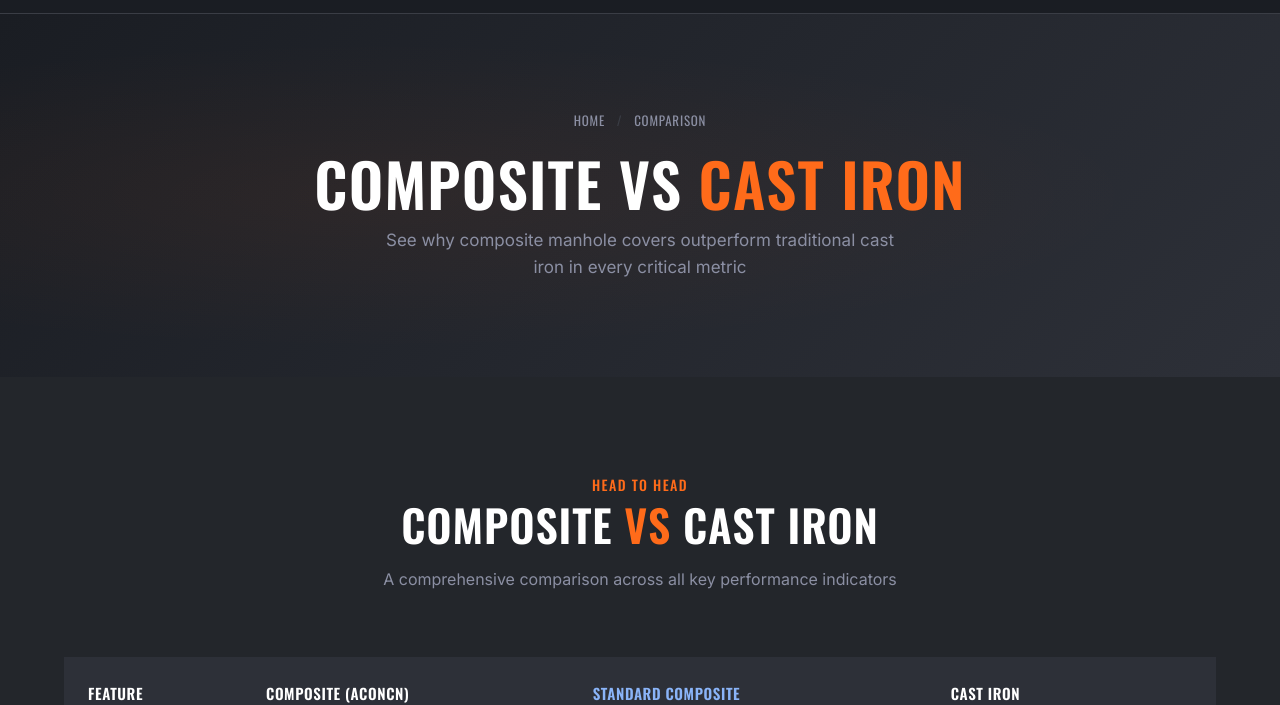
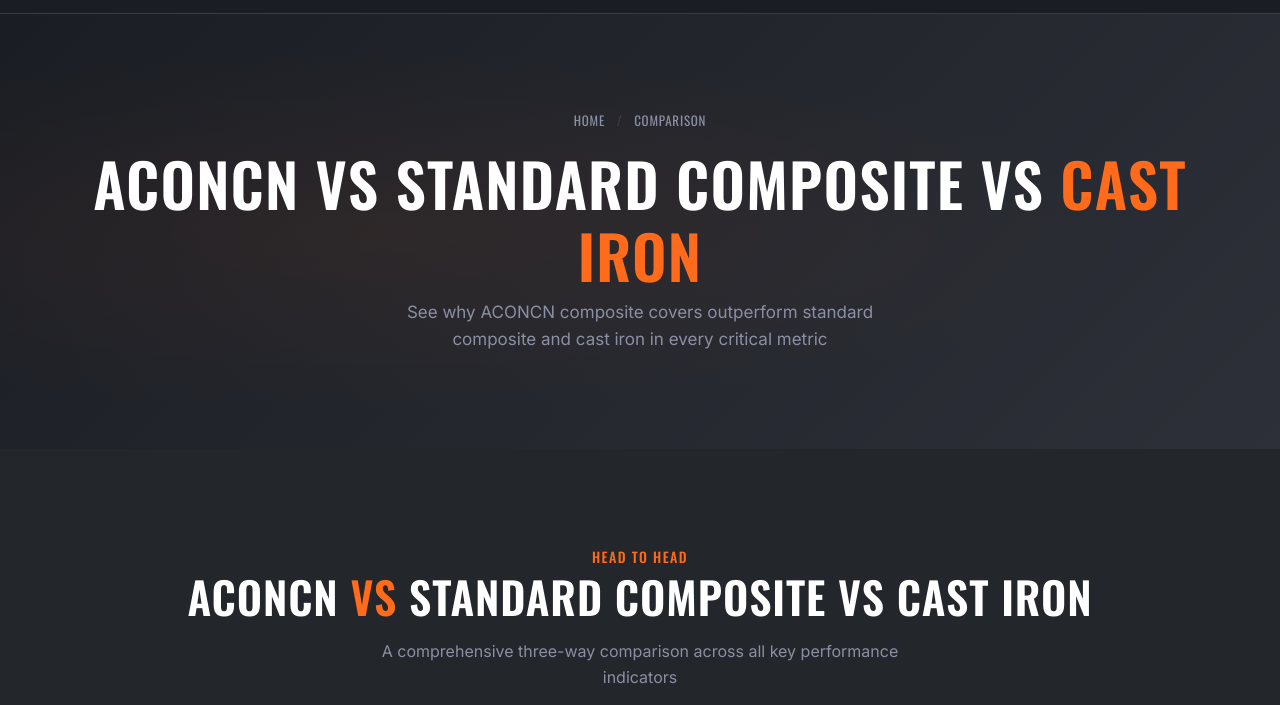
Before and after one commit to fanweida99-cmd/aconcn-website, a website: page comparison.html in a window 1280 px wide. Shown: the part 97-802 px from the top of the page. Drawn offline with Linux system fonts and the light colour scheme; no server answers.

Commit message:
feat: 对比分析栏三方标题 + 中英双语翻译

```diff
--- a/assets/js/i18n.js
+++ b/assets/js/i18n.js
@@ -193,11 +193,11 @@ const i18nData = {
         },
         // Comparison page
         comparison: {
-            pageTitle: 'Composite vs <span>Cast Iron</span>',
-            pageSubtitle: 'See why composite manhole covers outperform traditional cast iron in every critical metric',
+            pageTitle: 'ACONCN vs Standard Composite vs <span>Cast Iron</span>',
+            pageSubtitle: 'See why ACONCN composite covers outperform standard composite and cast iron in every critical metric',
             headerLabel: 'Head to Head',
-            headerTitle: 'Composite <span class="text-accent">vs</span> Cast Iron',
-            headerDesc: 'A comprehensive comparison across all key performance indicators',
+            headerTitle: 'ACONCN <span class="text-accent">vs</span> Standard Composite vs Cast Iron',
+            headerDesc: 'A comprehensive three-way comparison across all key performance indicators',
             tableFeature: 'Feature',
             tableComposite: 'Composite (ACONCN)',
             tableStandardComposite: 'Standard Composite',
@@ -480,11 +480,19 @@ const i18nData = {
         },
         // Comparison page
         comparison: {
-            pageTitle: '复合材料 vs <span>铸铁</span>',
-            pageSubtitle: '了解复合材料井盖如何在每个关键指标上超越传统铸铁井盖',
+            pageTitle: 'ACONCN vs 普通复合 vs <span>铸铁</span>',
+            pageSubtitle: '了解 ACONCN 复合井盖如何在每个关键指标上超越普通复合与铸铁井盖',
             headerLabel: '正面较量',
-            headerTitle: '复合材料 <span class="text-accent">vs</span> 铸铁',
-            headerDesc: '全面对比所有关键性能指标',
+            headerTitle: 'ACONCN <span class="text-accent">vs</span> 普通复合 vs 铸铁',
+            headerDesc: '三方全面对比所有关键性能指标',
+            rows: {
+                'Weight': { feature: '重量', composite: '轻 70% — D400 约 35 kg', standard_composite: '比铸铁轻 — D400 约 55 kg', cast_iron: '沉重 — D400 约 120 kg' },
+                'Corrosion Resistance': { feature: '耐腐蚀性', composite: '极佳 — 零腐蚀，耐化学品', standard_composite: '中等 — 抗锈但耐 UV/化学品差', cast_iron: '差 — 会生锈，需涂层' },
+                'Anti-Theft': { feature: '防盗性', composite: '无回收价值 — 天然防盗', standard_composite: '回收价值低，但劣质盖易被破坏', cast_iron: '回收价值高 — 常被盗' },
+                'Lifespan': { feature: '使用寿命', composite: '30+ 年，几乎无需维护', standard_composite: '15–20 年，因厂家而异', cast_iron: '10–15 年后腐蚀损坏' },
+                'Installation': { feature: '安装便捷性', composite: '2 人即可，无需重型机械', standard_composite: '2 人可装，但更重、更费力', cast_iron: '需吊车或起重设备' },
+                'Cost Over Lifetime': { feature: '全生命周期成本', composite: 'TCO 更低 — 无需更换维护', standard_composite: 'TCO 中等 — 偶尔需更换', cast_iron: 'TCO 更高 — 需频繁更换' }
+            },
             tableFeature: '特性',
             tableComposite: '复合材料（ACONCN）',
             tableStandardComposite: '普通复合井盖',
@@ -626,6 +634,11 @@ function applyTranslations() {
 
     // Update lang switcher buttons in nav
     updateLangSwitcher();
+
+    // 重新渲染动态内容（对比表格等，随语言切换）
+    if (typeof renderComparisons === 'function' && window.siteData && window.siteData.comparisons) {
+        renderComparisons(window.siteData.comparisons);
+    }
 }
 
 function updateLangSwitcher() {
--- a/assets/js/site-data.js
+++ b/assets/js/site-data.js
@@ -802,15 +802,25 @@ function renderComparisons(comparisons) {
   var tbody = table.querySelector('tbody');
   if (!tbody) return;
 
+  // 中文翻译映射（i18nData[lang].comparison.rows）；英文直接用数据库值
+  var lang = (typeof currentLang !== 'undefined') ? currentLang : 'en';
+  var rowMap = (typeof i18nData !== 'undefined' && i18nData[lang] && i18nData[lang].comparison && i18nData[lang].comparison.rows) || {};
+
   tbody.innerHTML = '';
   comparisons.forEach(function(item) {
-    var tr = document.createElement('tr');
-    tr.innerHTML =
-      '<td style="font-weight:600;color:var(--color-white)">' + escapeHtml(item.feature) + '</td>' +
-      '<td style="color:var(--color-accent)">' + escapeHtml(item.composite) + '</td>' +
-      '<td style="color:#8ab4f8">' + escapeHtml(item.standard_composite || '—') + '</td>' +
-      '<td style="color:var(--color-text-muted)">' + escapeHtml(item.cast_iron) + '</td>';
-    tbody.appendChild(tr);
+    var tr = rowMap[item.feature] || null;
+    var feature = tr ? tr.feature : item.feature;
+    var composite = tr ? tr.composite : item.composite;
+    var standard = tr ? tr.standard_composite : item.standard_composite;
+    var castIron = tr ? tr.cast_iron : item.cast_iron;
+
+    var row = document.createElement('tr');
+    row.innerHTML =
+      '<td style="font-weight:600;color:var(--color-white)">' + escapeHtml(feature) + '</td>' +
+      '<td style="color:var(--color-accent)">' + escapeHtml(composite) + '</td>' +
+      '<td style="color:#8ab4f8">' + escapeHtml(standard || '—') + '</td>' +
+      '<td style="color:var(--color-text-muted)">' + escapeHtml(castIron) + '</td>';
+    tbody.appendChild(row);
   });
 }
 
--- a/comparison.html
+++ b/comparison.html
@@ -3,8 +3,8 @@
 <head>
   <meta charset="UTF-8">
   <meta name="viewport" content="width=device-width, initial-scale=1.0">
-  <meta name="description" content="Composite vs Cast Iron manhole covers — Compare weight, corrosion resistance, load capacity, anti-theft, installation, lifespan, and cost.">
-  <title>Comparison — Composite vs Cast Iron Manhole Covers | ACONCN</title>
+  <meta name="description" content="Compare ACONCN composite manhole covers vs standard composite vs cast iron — weight, corrosion resistance, load capacity, anti-theft, installation, lifespan, and cost.">
+  <title>Comparison — ACONCN vs Standard Composite vs Cast Iron | ACONCN</title>
   <meta name="keywords" content="composite vs cast iron, manhole cover comparison, composite vs iron, manhole cover weight, corrosion resistant">
 
   <!-- Canonical -->
@@ -12,16 +12,16 @@
 
   <!-- Open Graph -->
   <meta property="og:type" content="website">
-  <meta property="og:title" content="Comparison — Composite vs Cast Iron Manhole Covers | ACONCN">
-  <meta property="og:description" content="Composite vs Cast Iron manhole covers — Compare weight, corrosion resistance, load capacity, anti-theft, installation, lifespan, and cost.">
+  <meta property="og:title" content="Comparison — ACONCN vs Standard Composite vs Cast Iron | ACONCN">
+  <meta property="og:description" content="Compare ACONCN composite manhole covers vs standard composite vs cast iron — weight, corrosion resistance, load capacity, anti-theft, installation, lifespan, and cost.">
   <meta property="og:image" content="https://aconcn.com/assets/images/og-cover.svg">
   <meta property="og:url" content="https://aconcn.com/comparison.html">
   <meta property="og:site_name" content="ACONCN">
 
   <!-- Twitter Card -->
   <meta name="twitter:card" content="summary_large_image">
-  <meta name="twitter:title" content="Comparison — Composite vs Cast Iron Manhole Covers | ACONCN">
-  <meta name="twitter:description" content="Composite vs Cast Iron manhole covers — Compare weight, corrosion resistance, load capacity, anti-theft, lifespan, and cost.">
+  <meta name="twitter:title" content="Comparison — ACONCN vs Standard Composite vs Cast Iron | ACONCN">
+  <meta name="twitter:description" content="Compare ACONCN composite manhole covers vs standard composite vs cast iron — weight, corrosion resistance, load capacity, anti-theft, lifespan, and cost.">
   <meta name="twitter:image" content="https://aconcn.com/assets/images/og-cover.svg">
 
   <link rel="stylesheet" href="assets/css/styles.css?v=8">
```
